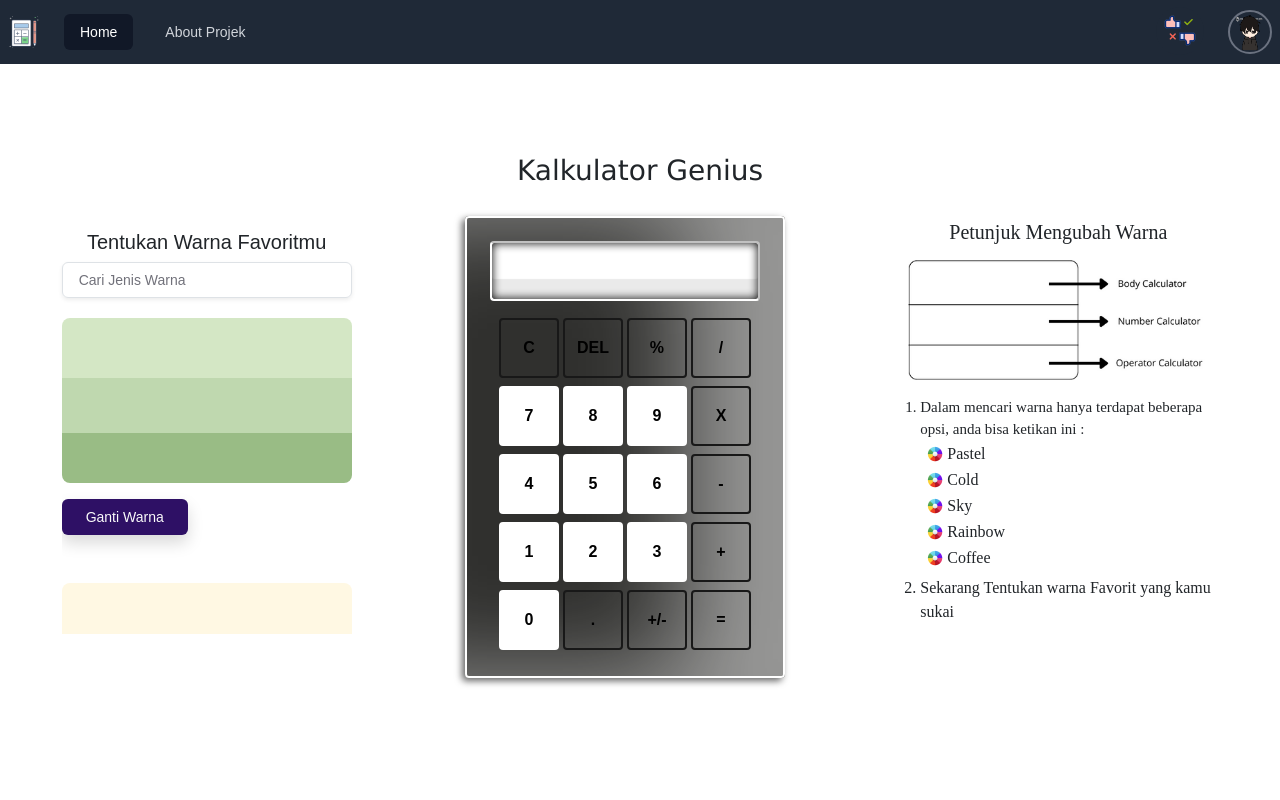
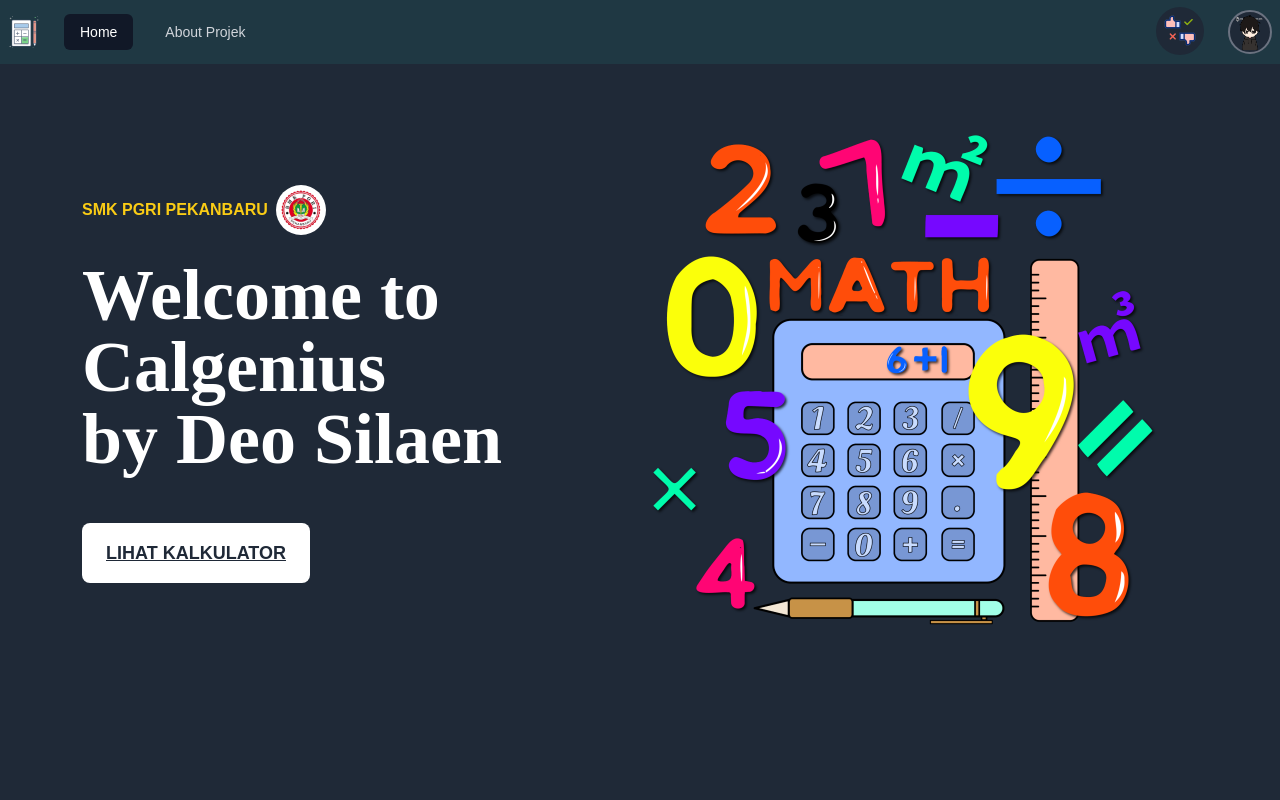
Before and after one commit to Silaenn/calculator, a React (Vite) app in the folder client/: page / in a window 1280 px wide. Shown: the top 800 px of the page. Built offline with nearby package versions, Linux system fonts and the light colour scheme.

Commit message:
ini dri rumah

```diff
--- a/client/src/components/NavbarComponent.tsx
+++ b/client/src/components/NavbarComponent.tsx
@@ -60,7 +60,12 @@ const NavbarComponent = () => {
   };
 
   return (
-    <Disclosure as="nav" className="bg-gray-800">
+    <Disclosure
+      as="nav"
+      style={{
+        backgroundColor: "#1F3843",
+      }}
+    >
       {({ open }) => (
         <>
           <div className="mx-auto max-w-7xl px-2 sm:px-6 lg:px-8">
--- a/client/src/pages/HomePage.tsx
+++ b/client/src/pages/HomePage.tsx
@@ -4,6 +4,8 @@ import { Input } from "@/components/ui/input";
 import { Button } from "@/components/ui/button";
 import { warna } from "@/data/index";
 import body from "@/assets/images/body.png";
+import math from "@/assets/images/math.png";
+import smk from "@/assets/images/smk.png";
 
 const btnValues = [
   ["C", "DEL", "%", "/"],
@@ -95,6 +97,45 @@ const HomePage = () => {
 
   return (
     <div className="w-100">
+      <div className="w-100 min-vh-100 bg-gray-800">
+        <div className="container relative z-10 flex items-center px-6 py-16 mx-auto md:px-12 xl:py-5 ">
+          <div className="flex items-center ">
+            <div className="relative z-10 flex flex-col items-start lg:w-3/5 xl:w-2/5">
+              <span className="font-bold text-yellow-400 uppercase flex items-center">
+                SMK PGRI PEKANBARU
+                <img
+                  src={smk}
+                  className="bg-white ml-2"
+                  style={{
+                    borderRadius: "70px",
+                  }}
+                  width={50}
+                  alt=""
+                />
+              </span>
+              <h1
+                className="mt-4 text-6xl font-bold leading-tight text-white sm:text-7xl"
+                style={{
+                  fontFamily: "NB-international",
+                }}
+              >
+                Welcome to Calgenius
+                <br />
+                by Deo Silaen
+              </h1>
+              <a
+                href="#"
+                className="block px-4 py-3 mt-10 text-lg font-bold text-gray-800 uppercase bg-white rounded-lg hover:bg-gray-100"
+              >
+                Lihat Kalkulator
+              </a>
+            </div>
+            <div className="ml-auto flex">
+              <img src={math} width={600} alt="" />
+            </div>
+          </div>
+        </div>
+      </div>
       <header
         className="inti"
         style={{
@@ -102,21 +143,21 @@ const HomePage = () => {
           backgroundColor: "",
         }}
       >
-        <div className="flex justify-center">
+        {/* <div className="flex justify-center">
           <h3
-            className="ml-6"
+            className="ml-6 font-bold flex justify-center"
             style={{
               fontFamily: "Geneva",
-              marginLeft: "auto",
-              marginRight: "auto",
             }}
           >
             Kalkulator Genius
-          </h3>
-        </div>
+          </h3> */}
+        {/* </div> */}
         <div className="containerL">
           <div className="warna mt-4">
-            <h5 className="justify-center flex">Tentukan Warna Favoritmu</h5>
+            <h5 className="justify-center flex font-bold">
+              Tentukan Warna Favoritmu
+            </h5>
             <Input
               placeholder="Cari Jenis Warna"
               className="mb-3"
@@ -235,7 +276,7 @@ const HomePage = () => {
 
           <div className="petunjuk mt-4">
             <h5
-              className="flex justify-center "
+              className="flex justify-center font-bold"
               style={{
                 fontFamily: "Roboto Slab",
               }}
@@ -312,7 +353,8 @@ const HomePage = () => {
                   fontFamily: "Roboto Slab",
                 }}
               >
-                Sekarang Tentukan warna Favorit yang kamu sukai
+                Dan yeah kamu bisa menentukan pilihan warna yang kamu suka,
+                silahkan mencoba ya!
               </li>
             </ol>
           </div>
```
Also changed, not shown: client/src/assets/images/math.png (added), client/src/assets/images/smk.png (added), client/src/dist/css/main.css.
